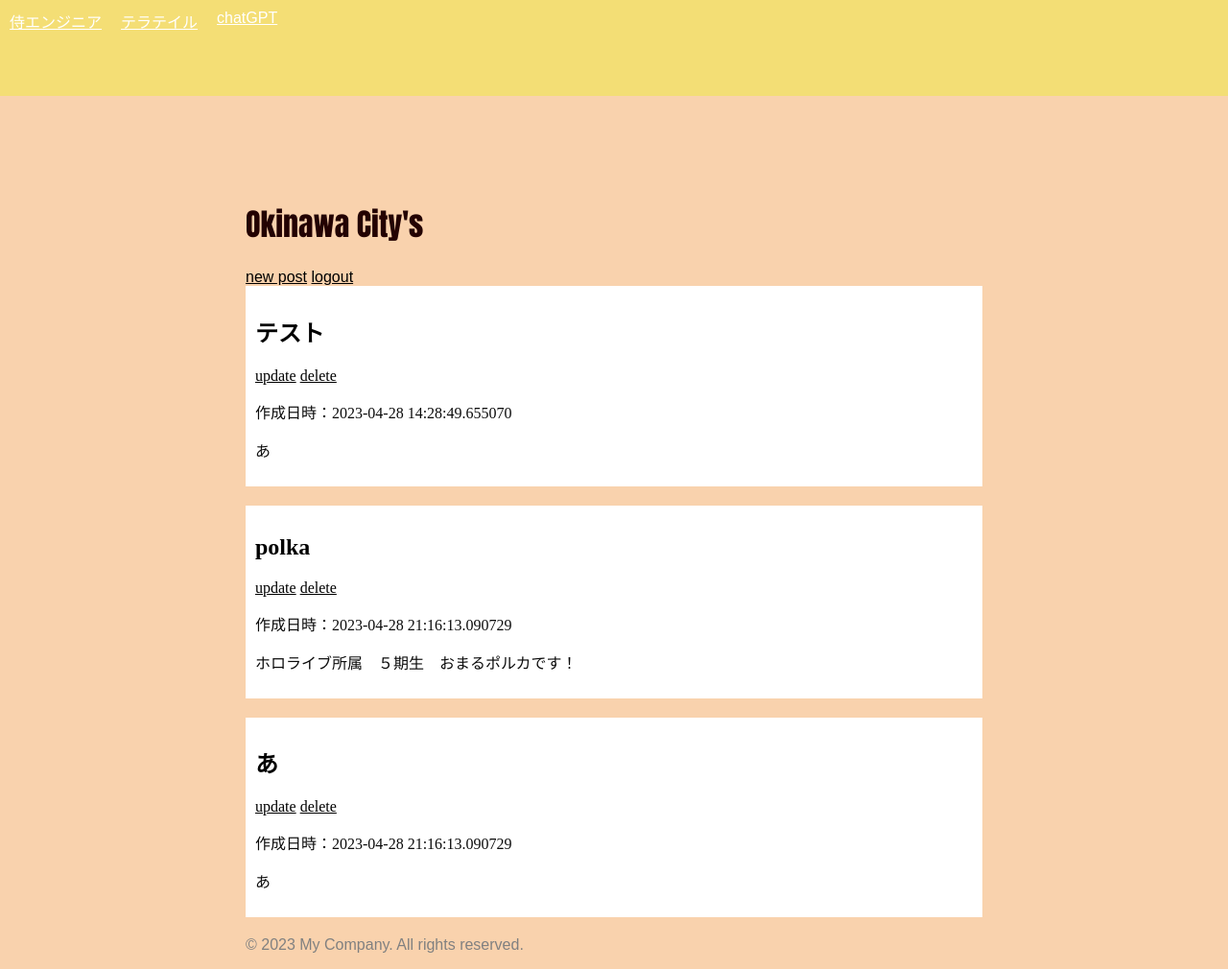
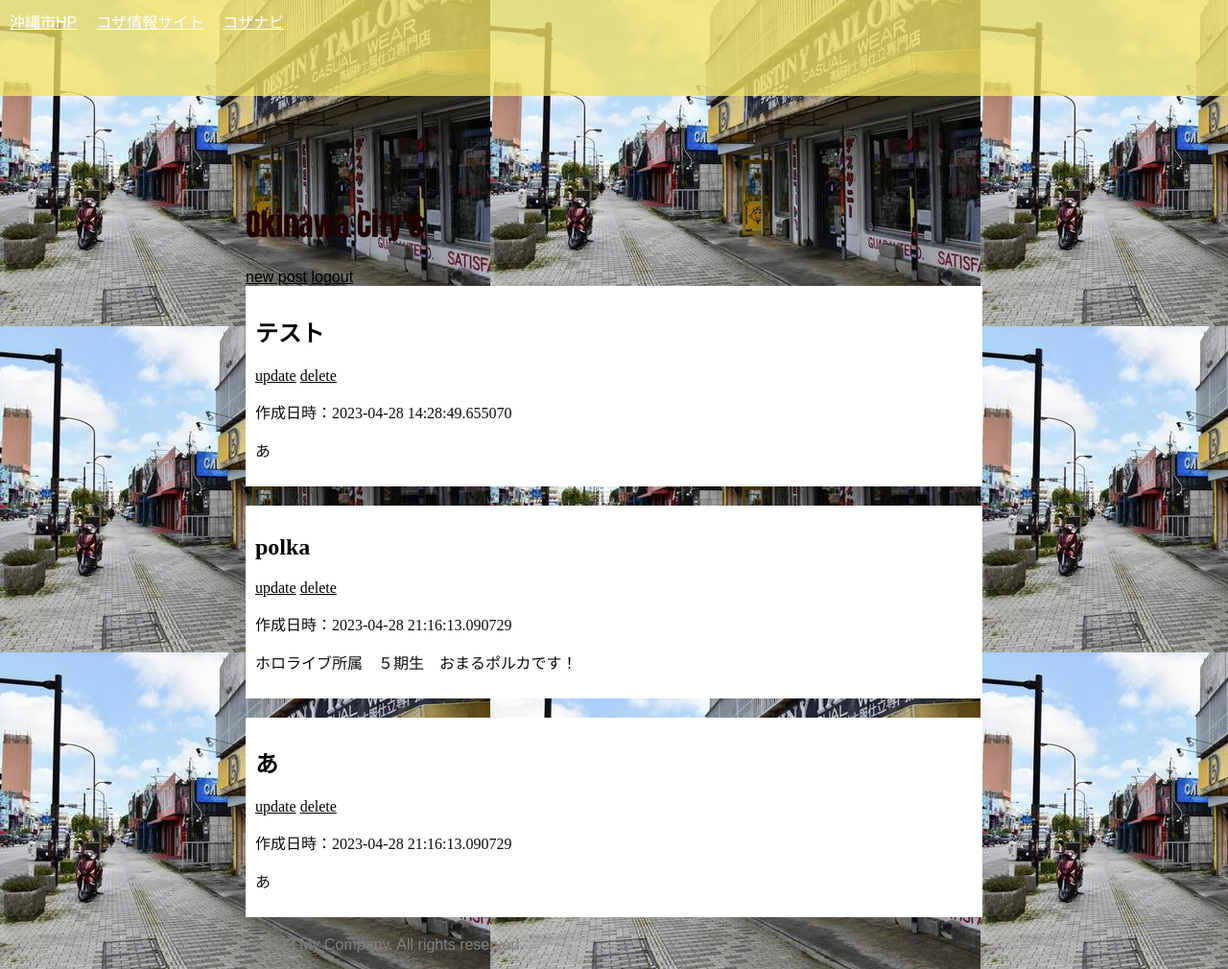
Before and after one commit to zero-penguin/okinawa-citys, a Flask app: page / in a window 1280 px wide. Shown: the whole page at 96% size. Run offline with Flask 3, Linux system fonts and the light colour scheme; a user stored in the database is signed in; data comes from the database, SQL or seed files in the repository.

Commit message:
background change

```diff
--- a/static/css/index.css
+++ b/static/css/index.css
@@ -1,5 +1,5 @@
 body {
-  background-color: #f9d2ad; /* 背景色を栗色に設定 */
+  background-image: url("/static/img/back.jpeg"); /* 背景色を栗色に設定 */
   font-family: "Yu Gothic UI", sans-serif; /* 和風のフォントを設定 */
   color: #0c0c0c; /* テキストの色を設定 */
   margin-right: 10%;
--- a/templates/index.html
+++ b/templates/index.html
@@ -12,9 +12,9 @@
 
   <div Class="another_page">
 
-    <a href="https://terakoya.sejuku.net/questions/my">侍エンジニア</a>
-    <a href="https://teratail.com/">テラテイル</a>
-    <a href="https://chat.openai.com/?model=text-davinci-002-render-sha">chatGPT</a>
+    <a href="https://www.city.okinawa.okinawa.jp/">沖縄市HP</a>
+    <a href="https://www.kozaweb.jp/">コザ情報サイト</a>
+    <a href="https://kozanavi.jimdo.com/">コザナビ</a>
 
   </div>
 
```
Also changed, not shown: static/img/back.jpeg (added), 1 other file.
